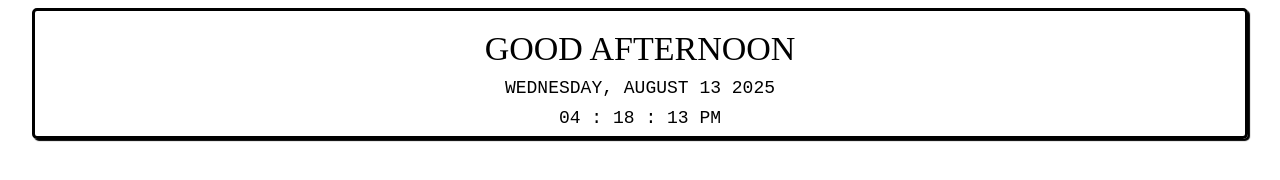
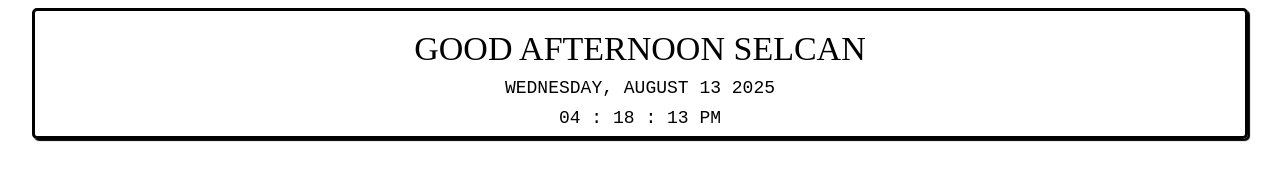
Before and after one commit to luxhasel/notion-clock, a plain HTML site: page index.html in a window 1280 px wide. Drawn offline with Linux system fonts and the light colour scheme.

Commit message:
Update index.html

```diff
--- a/index.html
+++ b/index.html
@@ -5,49 +5,75 @@
     <meta charset="UTF-8">
     <meta name="viewport" content="width=device-width, initial-scale=1.0">
     <title>Greetings</title>
+ <link rel="stylesheet" href="assets/css/style.css">
+
     <style>
-        body {
+
+
+        body{
             font-variant-caps: all-petite-caps;
+
+
         }
+
         .widget {
-            padding: 5px;
+            padding: 5px 5px ;
             color: #000000;
             display: flex;
-            justify-content: center;
-            align-items: center;
+            justify-content:center;
+            align-items:center;
             flex-direction: column;
             max-width: 95%;
             margin: auto;
             border: 3px solid #000000;
             border-radius: 5px;
             box-shadow: 2px 2px 1px 0px #000000;
+
         }
-        .greet {
+
+
+        .greet{
             font-size: 3em;
         }
+
         .date {
+
             font-family: monospace;
             font-size: 2em;
         }
+
         .clock {
             font-family: monospace;
             font-size: 2em;
         }
+
         .time {
             display: inline-block;
             min-width: 20px;
         }
+
         .colon {
             font-size: 1em;
             display: inline-block;
         }
+
+
+
+
+
+
     </style>
 </head>
 <body>
 
-<div class="container">
+
+
+
+<div class="container>">
     <div class="widget">
+
             <div class="greet" id="greet"></div>
+
                 <div class="date" id="date"></div>
                 <div class="clock">
                     <div class="time" id="hour"></div>
@@ -56,51 +82,62 @@
                     <div class="colon">:</div>
                     <div class="time" id="sec"></div>
                 </div>
+
+
+
+
     </div>
 </div>
+
+
+
 
 <script>
 function getGMT3Time() {
     let nowUTC = new Date();
-    // Convert to UTC milliseconds, then add 3 hours (10800000 ms)
-    return new Date(nowUTC.getTime() + (3 * 60 * 60 * 1000));
+    return new Date(nowUTC.getTime() + (3 * 60 * 60 * 1000)); // UTC+3
 }
 
-function displayGreetings(today){
-    let hrs = today.getHours();
-    let name = "";
-    let greet = "";
+function dispalyGreetings(today){
+        hrs = today.getHours();
+        name="Selcan"
         if (hrs < 12)
-        greet = 'Good Morning ' + name;
+            greet = 'Good Morning  '+name;
         else if (hrs >= 12 && hrs <= 17)
-        greet = 'Good Afternoon ' + name;
-    else if (hrs > 17 && hrs <= 24)
-        greet = 'Good Evening ' + name;
+            greet = 'Good Afternoon '+name;
+        else if (hrs >= 17 && hrs <= 24)
+            greet = 'Good Evening  '+name;
         document.getElementById('greet').innerHTML = greet;
+
     }
 
-function displayDate(today) {
+    function dispalyDate(today) {
+
         const days = ['Sunday', 'Monday', 'Tuesday', 'Wednesday', 'Thursday', 'Friday', 'Saturday'];
-    const monthNames = [
-        "January", "February", "March", "April", "May", "June",
+        const monthNames = ["January", "February", "March", "April", "May", "June",
   "July", "August", "September", "October", "November", "December"
 ];
-    let dayName = days[today.getDay()];
-    let monthName = monthNames[today.getMonth()];
-    let date = today.getDate();
-    let year = today.getFullYear();
-    document.getElementById('date').innerHTML = dayName + ", " + monthName + " " + date + " " + year;
+
+        var dayName = days[today.getDay()];
+        var monthName = monthNames[today.getMonth()];
+        var date = today.getDate();
+        var year = today.getFullYear();
+        document.getElementById('date').innerHTML =dayName+", "+monthName+" "+date+" "+year;
+
     }
 
-function displayClock(today) {
-    let hour = padZeros(twelveHour(today.getHours()));
-    let minutes = padZeros(today.getMinutes());
-    let seconds = padZeros(today.getSeconds());
 
-    if(today.getHours() >= 12){
-        seconds += " pm";
-    } else {
-        seconds += " am";
+    function dispalyClock(today) {
+
+        var hour = padZeros(twelveHour(today.getHours()));
+        var minutes = padZeros(today.getMinutes());
+        var seconds = padZeros(today.getSeconds());
+
+        if(today.getHours() >=12){
+            seconds+=" pm"
+        }
+        else{
+            seconds+=" am"
         }
 
         document.getElementById('hour').innerHTML = hour;
@@ -110,27 +147,30 @@ function displayClock(today) {
 
     function twelveHour(hour) {
         if (hour > 12) {
-        return hour - 12;
+            return hour -= 12
         } else if (hour === 0) {
-        return 12;
+            return hour = 12;
         } else {
-        return hour;
+            return hour
         }
     }
-
     function padZeros(num) {
-    return (num < 10 ? '0' : '') + num;
+        if (num < 10) {
+            num = '0' + num
+        };
+        return num;
     }
 
-function displayWidget() {
+    function dispalyWidget() {
         let today = getGMT3Time();
-    displayGreetings(today);
-    displayDate(today);
-    displayClock(today);
-    setTimeout(displayWidget, 500);
+        dispalyGreetings(today);
+        dispalyDate(today);
+        dispalyClock(today);
+        setTimeout(dispalyWidget, 500);
     }
 
-displayWidget();
+    dispalyWidget()
+
 </script>
 
 </body>
```
Lines whose indentation alone changed are shown as unchanged.
